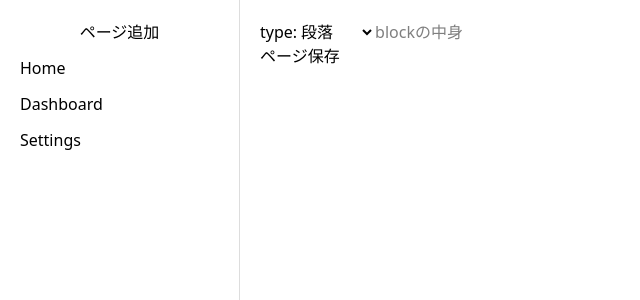
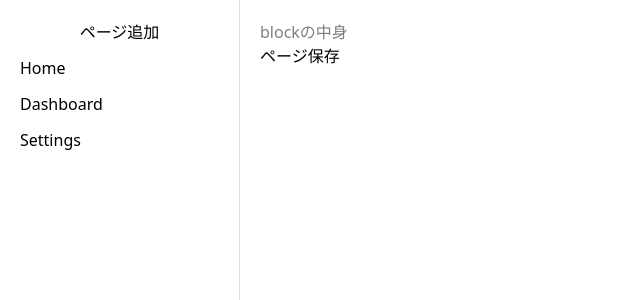
Before and after one commit to yussak/notion-clone, a Next.js app in the folder frontend/: page /pages/1 in a window 1280 px wide. Shown: the top 300 px of the page, without its empty margins (0-640 px from the left). Built offline with nearby package versions, Linux system fonts and the light colour scheme; no server answers.

Commit message:
remove type dropdown

```diff
--- a/frontend/app/pages/[id]/page.tsx
+++ b/frontend/app/pages/[id]/page.tsx
@@ -12,6 +12,25 @@ export default function Page({ params }: PageProps) {
   const [blocks, setBlocks] = useState([
     { id: null, type: "paragraph", content: "", order: 0 },
   ]);
+
+  const parseBlockShortcut = (content: string) => {
+    const shortcuts: Record<string, string> = {
+      // TODO: 定数にしたい
+      "# ": "heading-1",
+      "## ": "heading-2",
+      "- ": "list",
+    };
+
+    for (const [prefix, type] of Object.entries(shortcuts)) {
+      if (content.startsWith(prefix)) {
+        return {
+          type,
+          content: content.slice(prefix.length),
+        };
+      }
+    }
+    return null;
+  };
 
   useEffect(() => {
     const fetchBlocks = async () => {
@@ -56,7 +75,16 @@ export default function Page({ params }: PageProps) {
 
   // TODO: 分割
   const handleSavePage = async () => {
-    const savePromises = blocks.map(async (block) => {
+    // 保存前にプレフィックスをパース
+    const processedBlocks = blocks.map((block) => {
+      const parsed = parseBlockShortcut(block.content);
+      if (parsed) {
+        return { ...block, type: parsed.type, content: parsed.content };
+      }
+      return block;
+    });
+
+    const savePromises = processedBlocks.map(async (block) => {
       if (!block.id) {
         const res = await fetch(
           `${process.env.NEXT_PUBLIC_API_URL}/pages/${id}/blocks`,
@@ -90,22 +118,6 @@ export default function Page({ params }: PageProps) {
     <div>
       {blocks.map((block, i) => (
         <div key={i}>
-          <label htmlFor="block-select">type:</label>
-          <select
-            name="block"
-            id="block-select"
-            value={block.type}
-            onChange={(e) => {
-              const newBlocks = [...blocks];
-              newBlocks[i].type = e.target.value;
-              setBlocks(newBlocks);
-            }}
-          >
-            <option value="paragraph">段落</option>
-            <option value="heading-1">見出し1</option>
-            <option value="heading-2">見出し2</option>
-            <option value="list">リスト</option>
-          </select>
           <input
             type="text"
             placeholder="blockの中身"
--- /dev/null
+++ b/frontend/constants/blockType.ts
@@ -0,0 +1,8 @@
+export const BLOCK_TYPES = {
+  PARAGRAPH: "paragraph",
+  HEADING_1: "heading-1",
+  HEADING_2: "heading-2",
+  LIST: "list",
+} as const;
+
+export type BlockType = (typeof BLOCK_TYPES)[keyof typeof BLOCK_TYPES];
```
